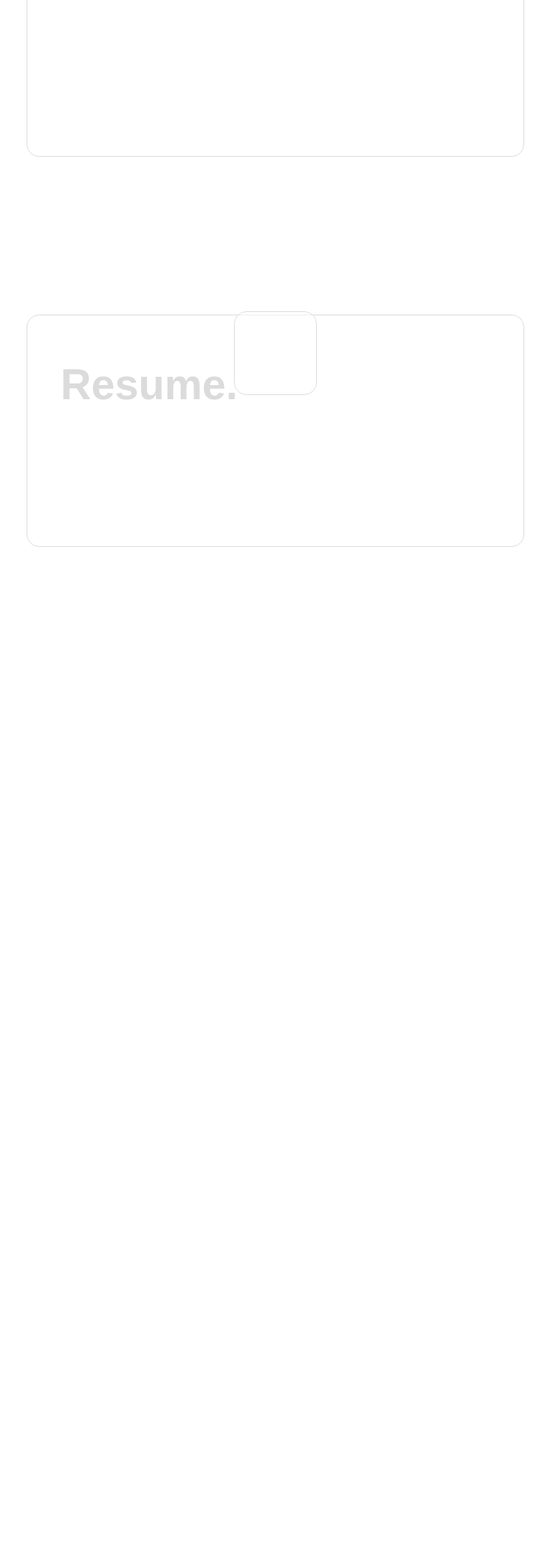
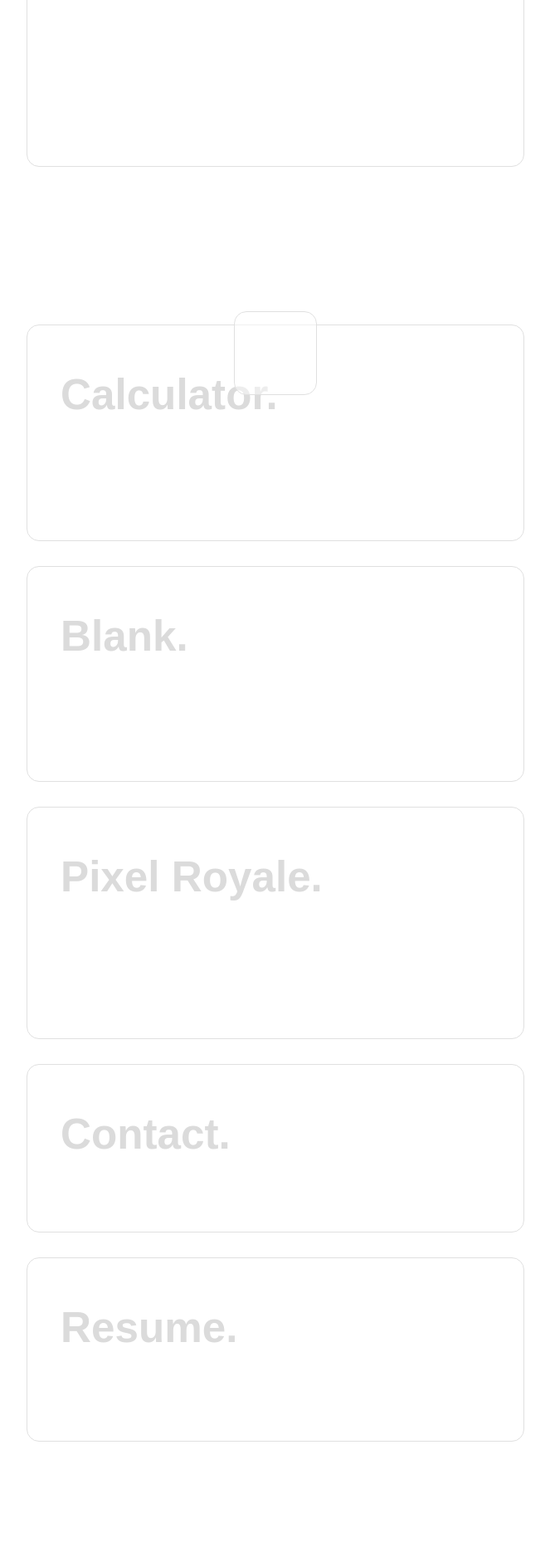
Before and after one commit to DanielRazavi/DanielRazavi.github.io, a PHP site: page /pages/Projects.html in a window 1280 px wide. Shown: the part 304-2180 px from the top of the page at 83% size, without its empty margins (308-971 px from the left). Before the commit the page ends 963 px from the top, so only its background shows below. Run offline with PHP 8.4, Linux system fonts and the light colour scheme.

Commit message:
Project page is updated. More projects are shown and page is more acceptable (but its not done yet).

```diff
--- a/css/style.css
+++ b/css/style.css
@@ -141,6 +141,7 @@
 }
 
 .course{
+	min-height: 200px;
 	margin: auto;
 	margin-top: 30px;
 	/* text-align: center; */
--- a/pages/Projects.html
+++ b/pages/Projects.html
@@ -19,43 +19,75 @@
 		<div class="main box">
 
 		<h1 style="font-size:4vw" class="hint disable_text_highlighting">Projects.</h1>
-  	<h1 class="disable_text_highlighting"> Welcome. </h1>
+  		<h1 class="disable_text_highlighting"> Welcome. </h1>
 		<p class="disable_text_highlighting">Welcome to my programming portfolio. obviously not all my projects are here but the projects here are the ones that I am really proud of. Some are still under construction so please be wary of that if you download. My resume is also on this page, incase if you were wondering.</p>
 		<br>
-		<p class="disable_text_highlighting"> ***This page is really recent so I haven't had much time to add all projects here nicely, but you can see some of them on my github account. Sorry for the inconvenience.***</p>
+		<p class="disable_text_highlighting"> This page is constantly getting updated and redesigned for a better flow with the UI of the site. You can check out some of my other projects at Github itself.<p>
 
-		<a href="https://github.com/DanielRazavi" class="disable_text_highlighting" target="_blank">Github Profile</a>
+		<a href="https://github.com/DanielRazavi" class="disable_text_highlighting" target="_blank">link: Github Profile</a>
     </div>
 
-    <!-- <div class="course box">
+    <div class="course box">
 
 
-		<h1 style="font-size:4vw" class="hint disable_text_highlighting">calculator.</h1>
-    <h1><img src="../files/icons-sys-imgs/calculator_icon.PNG" alt="Calculator Icon" align="left" class="icon disable_text_highlighting"> iOS calculator for Android. </h1>
+		<h1 style="font-size:4vw" class="hint disable_text_highlighting">Calculator.</h1>
+		<!-- <h1><img src="../files/icons-sys-imgs/calculator_icon.PNG" alt="Calculator Icon" align="left" class="icon disable_text_highlighting"> iOS calculator for Android. </h1> -->
+		<h1 class="disable_text_highlighting"> Apple Calculator on Android </h1>
 		<p class="disable_text_highlighting">This android app is a clone of the calculator app on iOS. I have used the Shunting-Yard algorithm to get the information from the user and I have used Postfix algorithm to grab that information and calculate it's the output. I have also designed the calculator in a modular fashion where adding new operations to the calculator can be done easily. Similar to the iOS calculator app, more operations are preseneted once application is set in landscape.</p>
 
-    <p class="disable_text_highlighting">***Currently the calculator still doesn't fully support all operations.***</p>
+		<a href="https://github.com/DanielRazavi/Apple-Calculator" class="disable_text_highlighting" target="_blank">link: Apple-Calculator Repository</a>
 
-    </div> -->
+    </div>
+
+	<div class="course box">
 
 
-		<div class="course box">
+		<h1 style="font-size:4vw" class="hint disable_text_highlighting">Blank.</h1>
+		<!-- <h1><img src="../files/icons-sys-imgs/calculator_icon.PNG" alt="Calculator Icon" align="left" class="icon disable_text_highlighting"> iOS calculator for Android. </h1> -->
+		<h1 class="disable_text_highlighting"> Blank.: The Website. </h1>
+		<p class="disable_text_highlighting">This is my personal website and where you are currently reading this from! It is a place that I have created to showcase some of my projects in a more pleasent way, to show off my photos, maybe post some music and to (sometimes) provide resources for some of my students. Its my place on the web. Using pure HTML and CSS at first but as time went on, I added more and more technologies here and there.</p>
+
+		<a href="https://github.com/DanielRazavi/DanielRazavi.github.io" class="disable_text_highlighting" target="_blank">link: DanielRazavi.github.io</a>
+
+	</div>
+
+	<div class="course box">
+
+
+		<h1 style="font-size:4vw" class="hint disable_text_highlighting">Pixel Royale.</h1>
+		<!-- <h1><img src="../files/icons-sys-imgs/calculator_icon.PNG" alt="Calculator Icon" align="left" class="icon disable_text_highlighting"> iOS calculator for Android. </h1> -->
+		<h1 class="disable_text_highlighting"> Pixel Royale: a Game </h1>
+		<p class="disable_text_highlighting">A 2D game heavily inspired by Fortnite, with a paintjob of the retro 80s! A little game created with Javascript, Node.JS, and rest API. You can play against AI agents that similar to you, can pick up weapons and can try to kill you. With a randomly generated map everytime you play the game. This Collaboration with Alex Luu, took us nearly a week to reach  the minimum gaming experience and was less about formatting and more about learning since it is the first attempt at the said technology. </p>
+
+		<a href="https://github.com/DanielRazavi/Pixel-Royale" class="disable_text_highlighting" target="_blank">link: Pixel-Royale Repository</a>
+
+	</div>
+
+
+	</div>
+
+	<div class="course box">
+
+		<h1 style="font-size:4vw" class="hint disable_text_highlighting">Contact.</h1>
+		<h1 class="disable_text_highlighting"> Methods of Contact.</h1>
+
+		<p class="disable_text_highlighting">Feel free to checkout my Linkedin profile and/or email me with your questions.</p>
+
+		<a href="mailto:daniel.razaviazarkhiavi@mail.utoronto.ca">link: School Email</a>
+		<br>
+		<a href="https://www.linkedin.com/in/danielrazavi" class="disable_text_highlighting" target="_blank">link: Linkedin Profile</a>
+
+	</div>
+
+	<div class="course box">
 
 		<h1 style="font-size:4vw" class="hint disable_text_highlighting">Resume.</h1>
-  	<h1 class="disable_text_highlighting"> My Resume as of Februrary 1, 2019 </h1>
-		<p class="disable_text_highlighting"> Well here it is, my most recent resume! Now there are two of them, one is a plain old .pdf that you can easily grab. The other resume is also here and it is available for developers,it's in a .tex format. That second resume will have more information on who I am since it has many comments here and there explaining more about almost all aspects of the resume, so it might be worth the read.</p>
+  		<h1 class="disable_text_highlighting"> My Resume as of March 18, 2019 </h1>
+		<p class="disable_text_highlighting"> Well here it is, my most recent resume! That being said it simply doesn't cover all of my experience and the projects I have worked on. For a tailored resume, please request one through my email.</p>
 
+		<a href="../files/resume/dans-resume.pdf" class="disable_text_highlighting" target="_blank "download>download: Resume.pdf</a>
 
-		<a href="../files/resume/dans-resume.pdf" class="disable_text_highlighting" target="_blank "download>Resume.pdf</a>
-		<br>
-
-		<a href="https://danielrazavi.github.io/files/resume/dans-resume.tex" class="disable_text_highlighting">Resume.tex</a>
     </div>
-
-		<!-- <div class="course box">
-		<script type="text/javascript" src="https://platform.linkedin.com/badges/js/profile.js" async defer></script>
-		<div class="LI-profile-badge"  data-version="v1" data-size="medium" data-locale="en_US" data-type="horizontal" data-theme="light" data-vanity="danielrazavi"><a class="LI-simple-link" href='https://ca.linkedin.com/in/danielrazavi?trk=profile-badge'>Daniel Razavi</a></div>
-		</div> -->
 
 
 
```
Also changed, not shown: 2 other files. Lines whose indentation alone changed are shown as unchanged.
